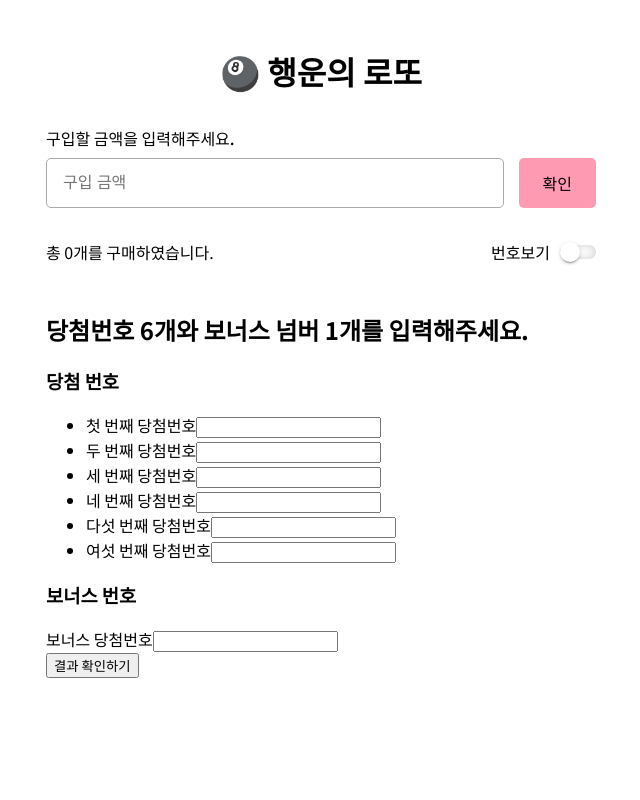
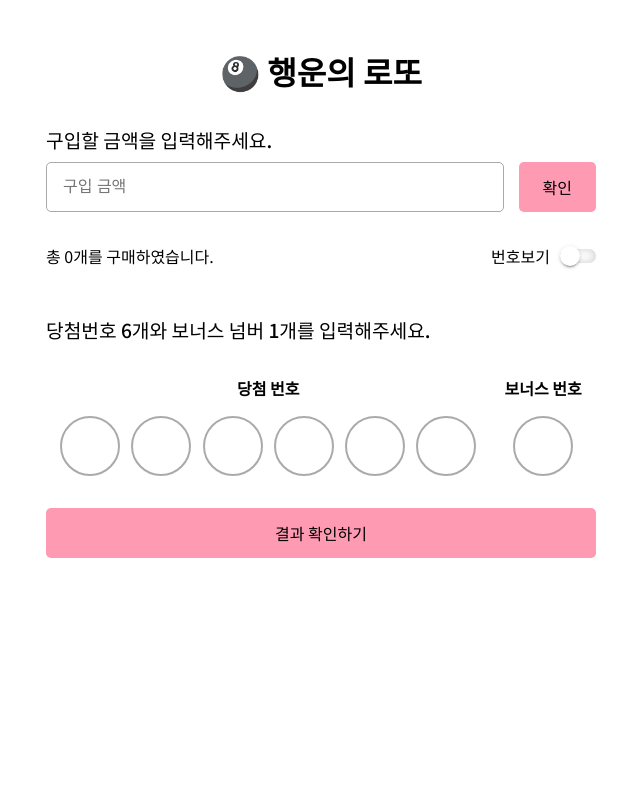
Before and after one commit to woowacourse/react-lotto, a React app: page / in a window 1280 px wide. Shown: the top 800 px of the page, without its empty margins (319-959 px from the left). Built offline with nearby package versions, Linux system fonts and the light colour scheme.

Commit message:
feat: 당첨 번호 입력 컴포넌트 CSS 적용

```diff
--- a/src/css/index.css
+++ b/src/css/index.css
@@ -5,6 +5,10 @@
   --color-pink-1: rgb(255, 154, 179);
   --color-pink-2: rgb(255, 128, 159);
   --color-pink-3: rgb(243, 102, 137);
+}
+
+* {
+  box-sizing: border-box;
 }
 
 body {
@@ -24,3 +28,11 @@ button {
 p {
   margin: 0;
 }
+
+ul {
+  padding: 0;
+}
+
+li {
+  list-style: none;
+}
--- a/src/js/components/PriceForm.scss
+++ b/src/js/components/PriceForm.scss
@@ -13,6 +13,7 @@
       flex-grow: 1;
 
       .price-text {
+        font-size: 1.2rem;
         font-weight: 500;
         margin-bottom: 0.5rem;
       }
@@ -21,7 +22,6 @@
         height: 50px;
         font-size: 1rem;
         padding: 0 1rem;
-        box-sizing: border-box;
         border: 1px solid #aaa;
         border-radius: 5px;
       }
--- a/src/js/components/PurchasedLotto.scss
+++ b/src/js/components/PurchasedLotto.scss
@@ -2,13 +2,11 @@
   margin-bottom: 2rem;
 
   ul {
-    padding: 0;
-    max-height: 40vh;
+    max-height: 35vh;
     overflow-y: auto;
   }
 
   li {
-    list-style: none;
     margin: 0 auto;
   }
 
--- a/src/js/components/WinningNumberForm.js
+++ b/src/js/components/WinningNumberForm.js
@@ -1,6 +1,7 @@
 import React, { Component } from 'react';
 import WinningNumberInput from './WinningNumberInput';
 import { LOTTO } from '../constants/lottoData';
+import './WinningNumberForm.scss';
 
 const INPUT_LABEL = {
   WINNING_NUMBERS: [
@@ -20,7 +21,8 @@ export default class WinningNumberForm extends Component {
       <section className="WinningNumberForm">
         <h2>당첨번호 6개와 보너스 넘버 1개를 입력해주세요.</h2>
         <form>
-          <section>
+          <div className="number-input-box">
+            <section className="winning-number-box">
               <h3>당첨 번호</h3>
               <ul>
                 {INPUT_LABEL.WINNING_NUMBERS.map((label) => (
@@ -30,11 +32,12 @@ export default class WinningNumberForm extends Component {
                 ))}
               </ul>
             </section>
-          <section>
+            <section className="bonus-number-box">
               <h3>보너스 번호</h3>
               <WinningNumberInput min={LOTTO.MIN_NUMBER} max={LOTTO.MAX_NUMBER} inputLabel={INPUT_LABEL.BONUS_NUMBER} />
             </section>
-          <button>결과 확인하기</button>
+          </div>
+          <button className="winning-number-submit-btn">결과 확인하기</button>
         </form>
       </section>
     );
--- a/src/js/components/WinningNumberForm.scss
+++ b/src/js/components/WinningNumberForm.scss
@@ -1,2 +1,64 @@
 .WinningNumberForm {
+  h2 {
+    font-size: 1.2rem;
+    font-weight: 500;
+  }
+
+  h3 {
+    font-size: 1rem;
+    text-align: center;
+    white-space: nowrap;
+  }
+
+  .number-input-box {
+    display: flex;
+    justify-content: space-between;
+
+    .winning-number-box {
+      margin: 0 auto;
+    }
+
+    .bonus-number-box {
+      margin: 0 auto;
+      display: flex;
+      flex-direction: column;
+      align-items: center;
+    }
+  }
+
+  ul {
+    display: flex;
+
+    li {
+      margin-right: 0.7rem;
+    }
+
+    li:last-child {
+      margin-right: 0;
+    }
+  }
+
+  .winning-number-submit-btn {
+    font-size: 1rem;
+    width: 100%;
+    height: 50px;
+    border: 0;
+    border-radius: 5px;
+    margin-top: 1rem;
+    background-color: var(--color-pink-1);
+
+    &:disabled {
+      background-color: #bbb;
+      color: #555;
+      cursor: not-allowed;
+    }
+
+    &:disabled:hover {
+      background-color: #bbb;
+    }
+
+    &:hover {
+      background-color: var(--color-pink-3);
+    }
+  }
 }
--- a/src/js/components/WinningNumberInput.js
+++ b/src/js/components/WinningNumberInput.js
@@ -1,10 +1,11 @@
 import React, { Component } from 'react';
 import PropTypes from 'prop-types';
+import './WinningNumberInput.scss';
 
 export default class WinningNumberInput extends Component {
   render() {
     return (
-      <label>
+      <label className="WinningNumberInput">
         <span>{this.props.inputLabel ?? ''}</span>
         <input type="number" min={this.props.minNumber ?? ''} max={this.props.maxNumber ?? ''} required />
       </label>
--- /dev/null
+++ b/src/js/components/WinningNumberInput.scss
@@ -0,0 +1,34 @@
+.WinningNumberInput {
+  position: relative;
+
+  span {
+    position: absolute;
+    clip: rect(0, 0, 0, 0);
+  }
+
+  input {
+    width: 60px;
+    height: 60px;
+    border: 2px solid #aaa;
+    border-radius: 50%;
+    text-align: center;
+    font-size: 1.2rem;
+  }
+
+  input::-webkit-outer-spin-button,
+  input::-webkit-inner-spin-button {
+    -webkit-appearance: none;
+    margin: 0;
+  }
+
+  /* Firefox */
+  input[type='number'] {
+    -moz-appearance: textfield;
+  }
+
+  input:focus {
+    outline: none;
+    border-color: var(--color-pink-3);
+    box-shadow: 0 0 0 1px var(--color-pink-3);
+  }
+}
```
Lines whose indentation alone changed are shown as unchanged.
